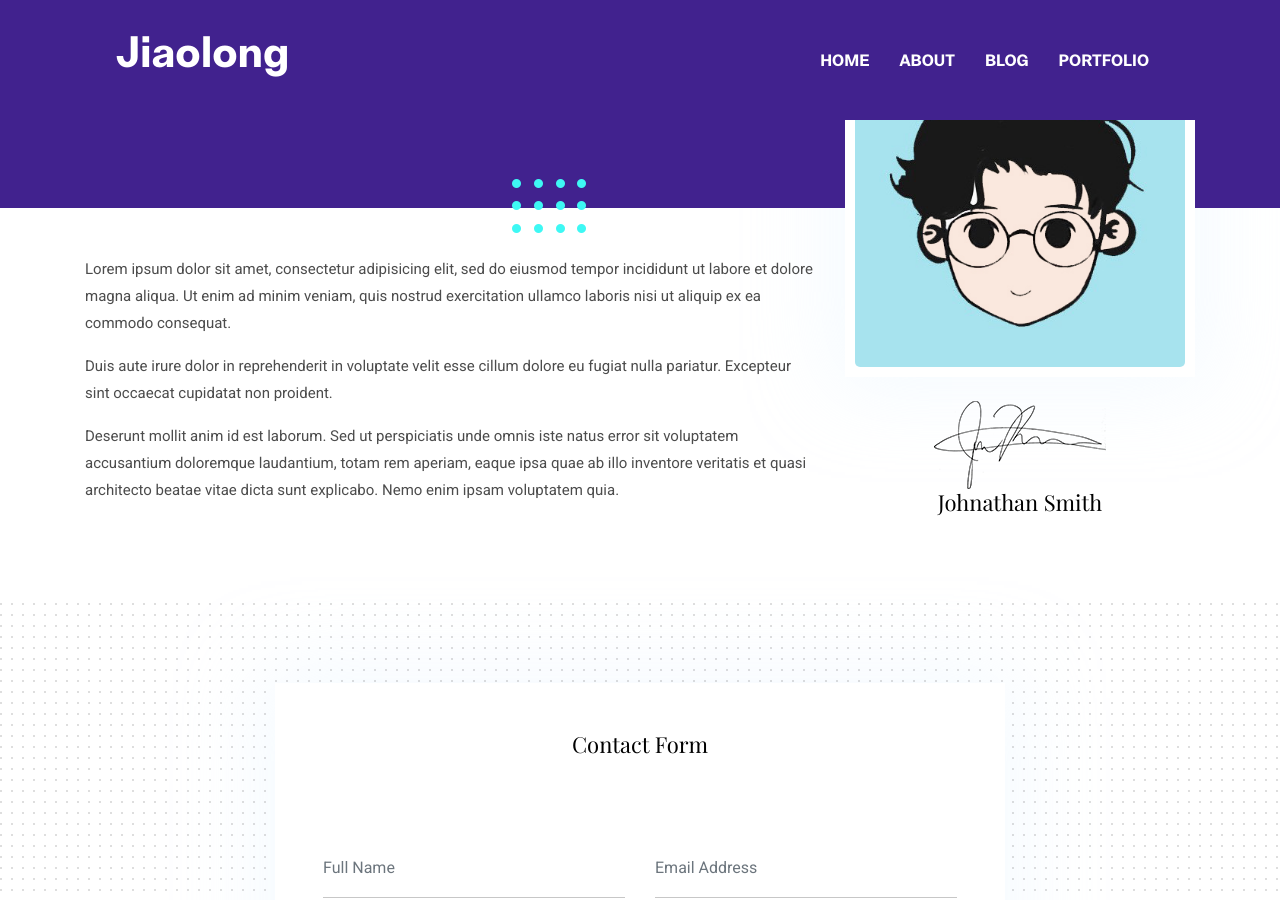
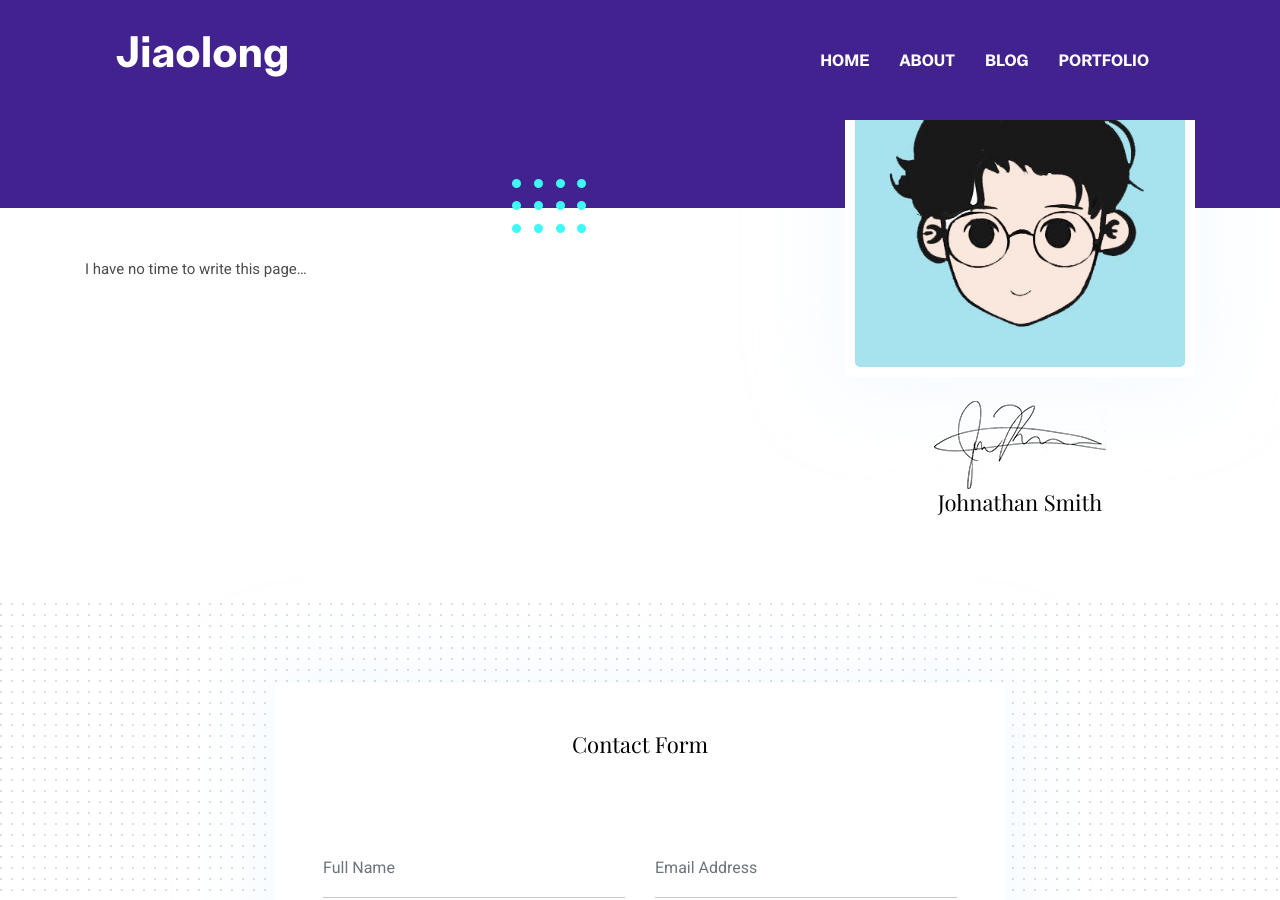
Before and after one commit to iwangjiaolong/iwangjiaolong.github.io, a Jekyll site: the page built from _pages/about.md, in a window 1280 px wide and 900 px high, scrolled down 316 px. Built offline with Jekyll 4.4.1, drawn with Linux system fonts in a browser that asks for light colours.

Commit message:
Update about.md

```diff
--- a/_pages/about.md
+++ b/_pages/about.md
@@ -6,13 +6,4 @@
 signature: assets/images/about/signature.png
 ---
 
-Lorem ipsum dolor sit amet, consectetur adipisicing elit, sed do eiusmod tempor incididunt ut labore et
-dolore magna aliqua. Ut enim ad minim veniam, quis nostrud exercitation ullamco laboris nisi ut aliquip ex ea
-commodo consequat.
-
-Duis aute irure dolor in reprehenderit in voluptate velit esse cillum dolore eu fugiat nulla pariatur.
-Excepteur sint occaecat cupidatat non proident.
-
-Deserunt mollit anim id est laborum. Sed ut perspiciatis unde omnis iste natus error sit voluptatem
-accusantium doloremque laudantium, totam rem aperiam, eaque ipsa quae ab illo inventore veritatis et quasi
-architecto beatae vitae dicta sunt explicabo. Nemo enim ipsam voluptatem quia.
+I have no time to write this page...
```
